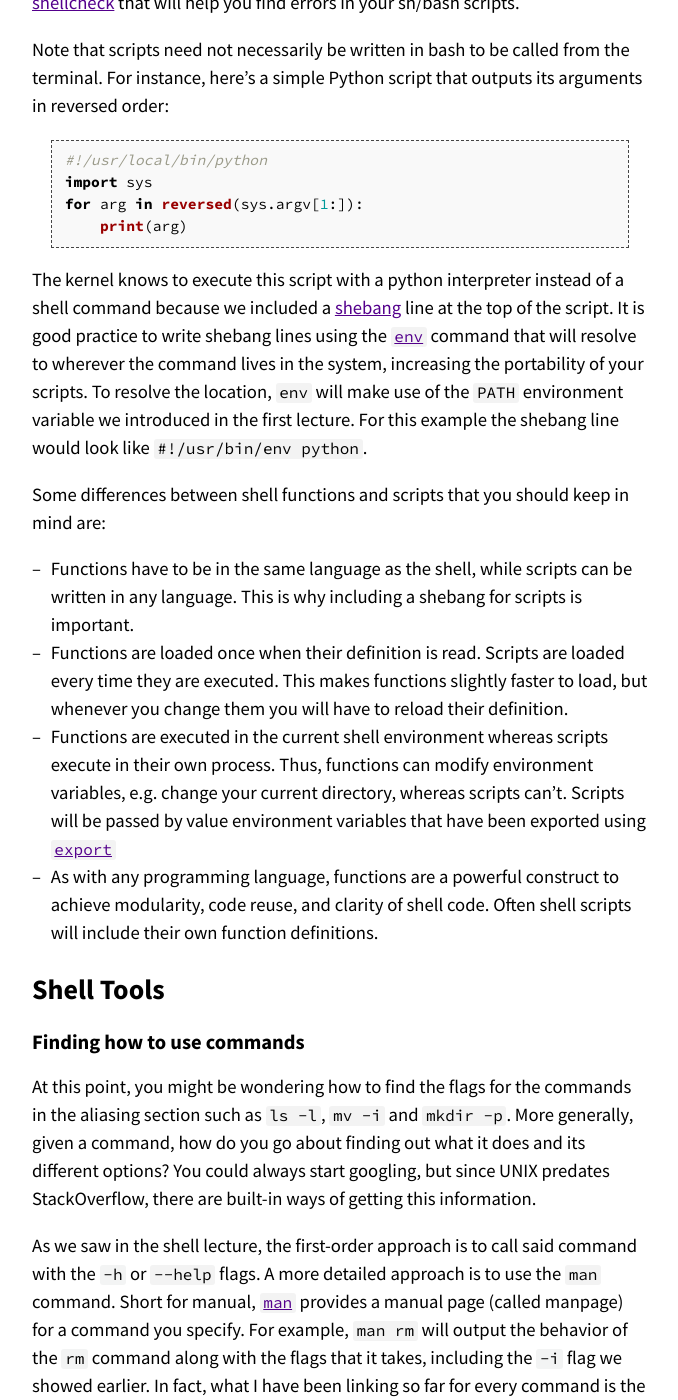
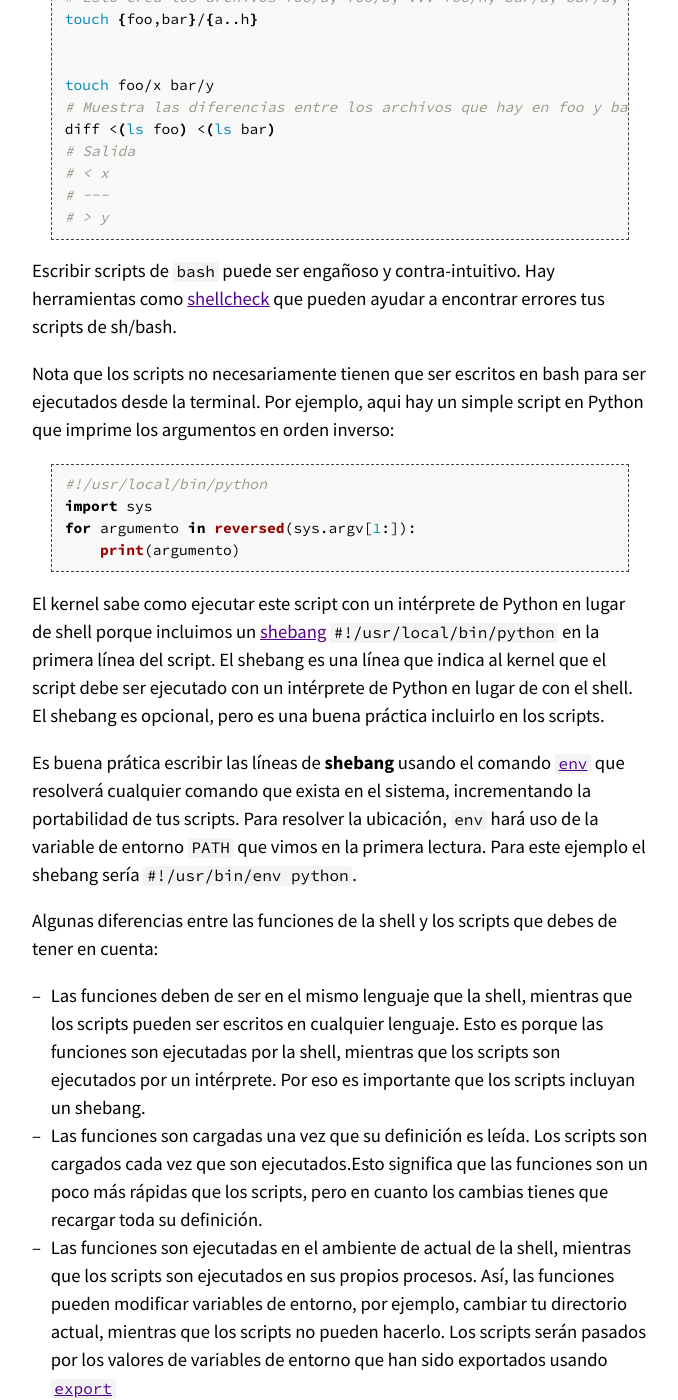
Before and after one commit to missing-semester-esp/missing-semester-esp.github.io, a Jekyll site: the page built from _2020/shell-tools-esp.md, in a window 1280 px wide and 1400 px high, scrolled down 5318 px. Shown: the whole window, without its empty margins (300-978 px from the left). Built offline with Jekyll 4.4.1, drawn with Linux system fonts in a browser that asks for light colours; some of the changed text lies outside the part shown.

Commit message:
Finish shell scripting translation

````diff
--- a/_2020/shell-tools-esp.md
+++ b/_2020/shell-tools-esp.md
@@ -23,7 +23,7 @@ Así, crear encadenamientos de comandos, guardar resultados en archivos, y leer
 
 Para esta sección nos enfocaremos en el scripting en bash ya que es el más común.
 
-Para assignar variables en bash, usa la sintaxis `foo=bar` y accede el valor de la variable con `$foo`.
+Para asignar variables en bash, usa la sintaxis `foo=bar` y accede el valor de la variable con `$foo`.
 Nota que `foo = bar` no funcionará desde que es interpretado como llamar el programa `foo` con el argumento `=` y `bar`.
 En general, en los scripts de shell el caracter de espacio realizará una separación de argumentos. Este comportamiento puede ser confuso al inicio, así que siempre está atento a eso.
 
@@ -39,10 +39,7 @@ echo '$foo'
 ```
 
 Como en muchos lenguajes de programación, bash tiene técnicas de flujo de control incluyendo `if`, `case`, `while` y `for`.
-Similarmente, `bash` tiene funcoines que toman argumentos y pueden operar con ellos. Aqu[i hay un ejemplo de una función que crea un directorio y hace `cd` a él.
-
-As with most programming languages, bash supports control flow techniques including `if`, `case`, `while` and `for`.
-Similarly, `bash` has functions that take arguments and can operate with them. Here is an example of a function that creates a directory and `cd`s into it.
+Similarmente, `bash` tiene funciones que toman argumentos y pueden operar con ellos. Aquí hay un ejemplo de una función que crea un directorio y hace `cd` a él.
 
 
 ```bash
@@ -97,82 +94,99 @@ Por ejemplo, si haces `for archivo in $(ls)`, la shell primero ejecutará `ls` y
 Una característica menos conocida es _sustitución de procesos_ (process substitution), `<( CMD )>` ejecutará `CMD` y colocará su salida en un archivo temporal y sustituirá el `<()` con ese nombre de archivo. Esto es muy útil cuando los comandos esperan valores para ser pasados por un archivo en lugar por STDIN. Por ejemplo, `diff <(ls foo) <(ls bar)` ejecutará `ls foo` y `ls bar` y comparará sus salidas.
 
 
-Since that was a huge information dump, let's see an example that showcases some of these features. It will iterate through the arguments we provide, `grep` for the string `foobar`, and append it to the file as a comment if it's not found.
+Ya que eso fue mucha información para ser procesada, veamos un ejemplo que muestra algunas de esas características. Iterará sobre los argumentos que le proveamos, aplicará `grep` para la cadena `foobar` en cada archivo, y si no encuentra una coincidencia lo agregará al final del archivo como comentario.
 
 ```bash
 #!/bin/bash
 
-echo "Starting program at $(date)" # Date will be substituted
+echo "Iniciando el programa a las $(date)" # La fecha será sustituida por la salida de `date`
 
-echo "Running program $0 with $# arguments with pid $$"
+echo "Ejecutando el programa $0 con $# argumentos y el identificador de proceso (pid) $$"
 
-for file in "$@"; do
-    grep foobar "$file" > /dev/null 2> /dev/null
-    # When pattern is not found, grep has exit status 1
-    # We redirect STDOUT and STDERR to a null register since we do not care about them
+for archivo in "$@"; do
+    grep foobar "$archivo" > /dev/null 2> /dev/null
+    # Cuando el patrón no es encontrado, grep tiene un estado de salida de 1
+    # Redirigimos STDOUT y STDERR a un registro nulo debido a que no nos interesa la salida
     if [[ $? -ne 0 ]]; then
-        echo "File $file does not have any foobar, adding one"
-        echo "# foobar" >> "$file"
+        echo "El archivo $archivo no contiene foobar, agregando comentario"
+        echo "# foobar" >> "$archivo"
     fi
 done
 ```
 
-In the comparison we tested whether `$?` was not equal to 0.
-Bash implements many comparisons of this sort - you can find a detailed list in the manpage for [`test`](https://www.man7.org/linux/man-pages/man1/test.1.html).
-When performing comparisons in bash, try to use double brackets `[[ ]]` in favor of simple brackets `[ ]`. Chances of making mistakes are lower although it won't be portable to `sh`. A more detailed explanation can be found [here](http://mywiki.wooledge.org/BashFAQ/031).
+// NOTA DEL EDITOR: Propongo este ejemplo de la salida en la terminal
 
-When launching scripts, you will often want to provide arguments that are similar. Bash has ways of making this easier, expanding expressions by carrying out filename expansion. These techniques are often referred to as shell _globbing_.
-- Wildcards - Whenever you want to perform some sort of wildcard matching, you can use `?` and `*` to match one or any amount of characters respectively. For instance, given files `foo`, `foo1`, `foo2`, `foo10` and `bar`, the command `rm foo?` will delete `foo1` and `foo2` whereas `rm foo*` will delete all but `bar`.
-- Curly braces `{}` - Whenever you have a common substring in a series of commands, you can use curly braces for bash to expand this automatically. This comes in very handy when moving or converting files.
+Si ejecutas el script con `./script.sh foo bar baz`, el resultado será algo como:
+
+```
+Iniciando el programa a las Thu  1 Aug 23:30:01 EDT 2019
+Ejecutando el programa ./script.sh con 3 argumentos y el identificador de proceso (pid) 12345
+El archivo foo no contiene foobar, agregando comentario
+El archivo bar no contiene foobar, agregando comentario
+El archivo baz no contiene foobar, agregando comentario
+```
+
+En la comparación no probamos si `$?` es igual a 0, sino que si es diferente de 0.
+Bash implementa muchas comparaciones de este tipo - puedes encontrar una lista en el [manual de test](https://www.man7.org/linux/man-pages/man1/test.1.html).
+Cuando se hacen comparaciones en bash, trata de usar corchetes dobles `[[ ]]` en lugar de corchetes simple `[ ]`.
+Las posibilidades de hacer errores son menos, aunque no serán portables a `sh`. Una explicación más detallada puede ser encontrada [aquí](https://mywiki.wooledge.org/BashFAQ/031).
+
+Cuando se ejecutan scripts, frecuentemente se quieren pasar argumentos similares entre sí. Bash tiene maneras de hacer esto de una manera más sencilla, expandiendo expresiones llevando a cabo la expansión del nombre de archivo. Estas tecnicas a menudo se refieren a shell _globbing_ (expansión de nombre de archivo).
+
+- Membresías (Wildcards) - Siempre que quieras realizar alguna clase de coincidencia con membresías, puedes usar `?` y `*` para representar un sólo caracter o cualquier cantidad de caracteres respectivamente. Por ejemplo, dados los archivos `foo`, `foo1`, `foo2`, `foo10` y `bar`, el comando `rm foo?` eliminará `foo1` y `foo2` mientras que `rm foo*` borrará todos los archivos excepto `bar`.
+- Llaves (Curly braces) `{}` - Cuando tengas un patrón en una serie de comandos, puedes usar llaves para que bash lo expanda automáticamente. Por ejemplo, `echo foo{1,2,3}` imprimirá `foo1 foo2 foo3`. Esto viene muy bien para mover o convertir archivos.
 
 ```bash
-convert image.{png,jpg}
-# Will expand to
-convert image.png image.jpg
+convert imagen.{png,jpg}
+# Se expande a
+convert imagen.png imagen.jpg
 
-cp /path/to/project/{foo,bar,baz}.sh /newpath
-# Will expand to
-cp /path/to/project/foo.sh /path/to/project/bar.sh /path/to/project/baz.sh /newpath
+cp /ruta/al/proyecto/{foo,bar,baz}.sh /nuevaruta
+# Se expande a
+cp /ruta/al/proyecto/foo.sh /ruta/al/proyecto/bar.sh /ruta/al/proyecto/baz.sh /newpath
 
-# Globbing techniques can also be combined
-mv *{.py,.sh} folder
-# Will move all *.py and *.sh files
+# Las técnicas de globbing pueden ser combinadas
+mv *{.py,.sh} directorio
+# Va a mover todos los archivos con extensión .py y .sh al directorio
 
 
 mkdir foo bar
-# This creates files foo/a, foo/b, ... foo/h, bar/a, bar/b, ... bar/h
+# Esto crea los archivos foo/a, foo/b, ... foo/h, bar/a, bar/b, ... bar/h
 touch {foo,bar}/{a..h}
+
+
 touch foo/x bar/y
-# Show differences between files in foo and bar
+# Muestra las diferencias entre los archivos que hay en foo y bar
 diff <(ls foo) <(ls bar)
-# Outputs
+# Salida
 # < x
 # ---
 # > y
 ```
 
-<!-- Lastly, pipes `|` are a core feature of scripting. Pipes connect one program's output to the next program's input. We will cover them more in detail in the data wrangling lecture. -->
+<!-- Por ultimo, las tuberias (pipes) `|` son una característica fundamental del scripting. Las pipes pueden conectar la salida de un programa como entrada de otro programa. Esto se cubrirá más a detalle en la lectura de procesamiento de datos (data wrangling) -->
 
-Writing `bash` scripts can be tricky and unintuitive. There are tools like [shellcheck](https://github.com/koalaman/shellcheck) that will help you find errors in your sh/bash scripts.
+Escribir scripts de `bash` puede ser engañoso y contra-intuitivo. Hay herramientas como [shellcheck](https:github.com/koalaman/shellcheck) que pueden ayudar a encontrar errores tus scripts de sh/bash.
 
-Note that scripts need not necessarily be written in bash to be called from the terminal. For instance, here's a simple Python script that outputs its arguments in reversed order:
+Nota que los scripts no necesariamente tienen que ser escritos en bash para ser ejecutados desde la terminal. Por ejemplo, aqui hay un simple script en Python que imprime los argumentos en orden inverso:
 
 ```python
 #!/usr/local/bin/python
 import sys
-for arg in reversed(sys.argv[1:]):
-    print(arg)
+for argumento in reversed(sys.argv[1:]):
+    print(argumento)
 ```
 
-The kernel knows to execute this script with a python interpreter instead of a shell command because we included a [shebang](https://en.wikipedia.org/wiki/Shebang_(Unix)) line at the top of the script.
-It is good practice to write shebang lines using the [`env`](https://www.man7.org/linux/man-pages/man1/env.1.html) command that will resolve to wherever the command lives in the system, increasing the portability of your scripts. To resolve the location, `env` will make use of the `PATH` environment variable we introduced in the first lecture.
-For this example the shebang line would look like `#!/usr/bin/env python`.
+El kernel sabe como ejecutar este script con un intérprete de Python en lugar de shell porque incluimos un [shebang](https://en.wikipedia.org/wiki/Shebang_(Unix)) `#!/usr/local/bin/python` en la primera línea del script. El shebang es una línea que indica al kernel que el script debe ser ejecutado con un intérprete de Python en lugar de con el shell. El shebang es opcional, pero es una buena práctica incluirlo en los scripts.
 
-Some differences between shell functions and scripts that you should keep in mind are:
-- Functions have to be in the same language as the shell, while scripts can be written in any language. This is why including a shebang for scripts is important.
-- Functions are loaded once when their definition is read. Scripts are loaded every time they are executed. This makes functions slightly faster to load, but whenever you change them you will have to reload their definition.
-- Functions are executed in the current shell environment whereas scripts execute in their own process. Thus, functions can modify environment variables, e.g. change your current directory, whereas scripts can't. Scripts will be passed by value environment variables that have been exported using [`export`](https://www.man7.org/linux/man-pages/man1/export.1p.html)
-- As with any programming language, functions are a powerful construct to achieve modularity, code reuse, and clarity of shell code. Often shell scripts will include their own function definitions.
+Es buena prática escribir las líneas de  __shebang__ usando el comando [`env`](https://www.man7.org/linux/man-pages/man1/env.1.html) que resolverá cualquier comando que exista en el sistema, incrementando la portabilidad de tus scripts. Para resolver la ubicación, `env` hará uso de la variable de entorno `PATH` que vimos en la primera lectura.
+Para este ejemplo el shebang sería `#!/usr/bin/env python`.
+
+Algunas diferencias entre las funciones de la shell y los scripts que debes de tener en cuenta:
+- Las funciones deben de ser en el mismo lenguaje que la shell, mientras que los scripts pueden ser escritos en cualquier lenguaje. Esto es porque las funciones son ejecutadas por la shell, mientras que los scripts son ejecutados por un intérprete. Por eso es importante que los scripts incluyan un shebang.
+- Las funciones son cargadas una vez que su definición es leída. Los scripts son cargados cada vez que son ejecutados.Esto significa que las funciones son un poco más rápidas que los scripts, pero en cuanto los cambias tienes que recargar toda su definición.
+- Las funciones son ejecutadas en el ambiente de actual de la shell, mientras que los scripts son ejecutados en sus propios procesos. Así, las funciones pueden modificar variables de entorno, por ejemplo, cambiar tu directorio actual, mientras que los scripts no pueden hacerlo. Los scripts serán pasados por los valores de variables de entorno que han sido exportados usando [`export`](https://www.man7.org/linux/man-pages/man1/export.1p.html)
+- Como en muchos lenguajes de programacion, las funciones son muy útiles para alcanzar modularidad, rehusabilidad de código, y claridad del código de la shell. Frecuentemente los scripts de shell incluirán sus propias definiciones de funciones.
 
 # Shell Tools
 
````
